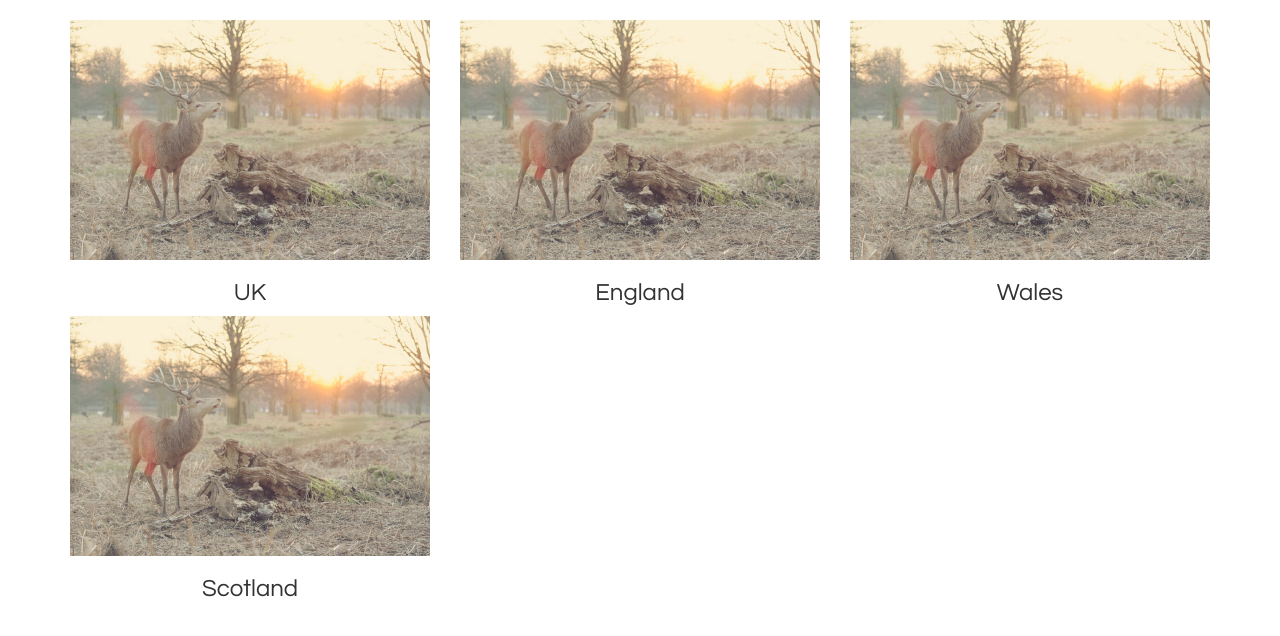
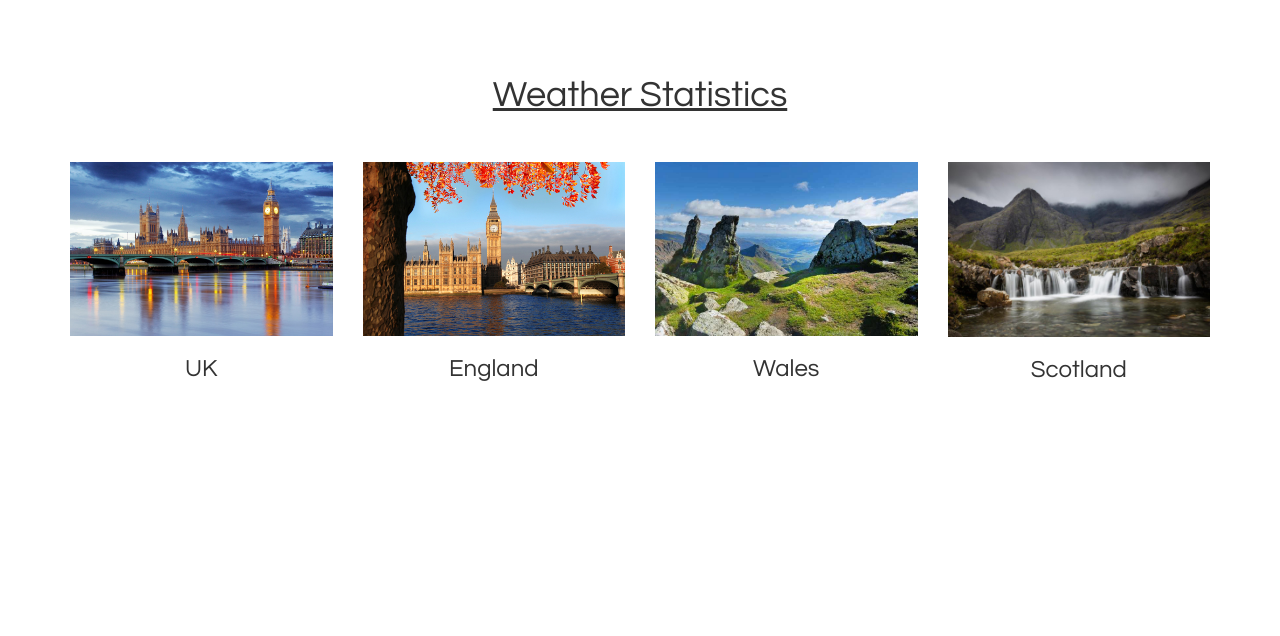
Before and after one commit to Rajatkhandelwal/kisaanhub, a Django app: page / in a window 1280 px wide. Shown: the part 52-688 px from the top of the page. Run offline with Django 3.2, Linux system fonts and the light colour scheme; some libraries are stand-ins or nearby versions.

Commit message:
region images added

```diff
--- a/mysite/mysite/settings.py
+++ b/mysite/mysite/settings.py
@@ -113,6 +113,7 @@ STATICFILES_DIRS = ( os.path.join(BASE_DIR, "static"), )
 DATA_ROOT_URL = 'https://www.metoffice.gov.uk/pub/data/weather/uk/climate/datasets/'
 
 REGION = ['UK', 'England', 'Wales', 'Scotland']
+REGION_IMAGE = [['UK', 'stats/assets/uk.jpg'], ['England', 'stats/assets/england.jpg'], ['Wales', 'stats/assets/wales.jpg'], ['Scotland', 'stats/assets/scotland.jpg']]
 DATA_TYPE = ['Max Temp', 'Min Temp', 'Mean Temp', 'Sunshine', 'Rainfall']
 
 REGION_TYPE = {
--- a/mysite/stats/templates/index.html
+++ b/mysite/stats/templates/index.html
@@ -27,52 +27,31 @@
         </button>
         <a class="navbar-brand page-scroll" href="#first">Weather Stats</a>
       </div>
-      <!--
-            <div class="navbar-collapse collapse" id="bs-navbar">
-                <ul class="nav navbar-nav">
-                    <li>
-                        <a class="page-scroll" href="#one">Intro</a>
-                    </li>
-                    <li>
-                        <a class="page-scroll" href="#two">Highlights</a>
-                    </li>
-                    <li>
-                        <a class="page-scroll" href="#three">Gallery</a>
-                    </li>
-                    <li>
-                        <a class="page-scroll" href="#four">Features</a>
-                    </li>
-                    <li>
-                        <a class="page-scroll" href="#last">Contact</a>
-                    </li>
-                </ul>
-                <ul class="nav navbar-nav navbar-right">
-                    <li>
-                        <a class="page-scroll" data-toggle="modal" title="A free Bootstrap video landing theme" href="#aboutModal">About</a>
-                    </li>
-                </ul>
-            </div>
--->
     </div>
   </nav>
 
   <div class="container">
     <div class="row">
-      {% for r in regions %}
+      <div class="col-md-6 col-md-offset-3">
+        <h1 class="text-center" style="padding: 1em;"><u>Weather Statistics</u></h1>
+      </div>
+    </div>
+    <div class="row" style="display: flex;">
+      {% for r in region_image %}
         <div class="col-md-4">
           <a href="" class="gallery-box">
-            <img src="{% static 'stats/assets/deer.jpg' %}" class="img-responsive" alt="Image 1">
+            <img src="{% static r.1 %}" class="img-responsive" alt="{{r.0}}">
             <div class="gallery-box-caption">
               <div class="gallery-box-content">
                 {% for d in data_type %}
                   <div>
-                    <button class="btn btn-default btn-w" data-region="{{r}}" data-type="{{d}}">{{ d }}</button>
+                    <button class="btn btn-default btn-w" data-region="{{r.0}}" data-type="{{d}}">{{ d }}</button>
                   </div>
                 {% endfor %}
               </div>
             </div>
           </a>
-          <h3 class="text-center">{{ r }}</h3>
+          <h3 class="text-center">{{ r.0 }}</h3>
         </div>
       {% endfor %}
     </div>
--- a/mysite/stats/templates/stats.html
+++ b/mysite/stats/templates/stats.html
@@ -26,7 +26,7 @@
           <span class="icon-bar"></span>
           <span class="icon-bar"></span>
         </button>
-        <a class="navbar-brand page-scroll" href="#first">Weather Stats</a>
+        <a class="navbar-brand page-scroll" href="/">Weather Stats</a>
       </div>
       <div class="navbar-collapse collapse" id="bs-navbar">
         <ul class="nav navbar-nav navbar-right">
--- a/mysite/stats/views.py
+++ b/mysite/stats/views.py
@@ -15,7 +15,7 @@ def index(request):
     try:
         template = loader.get_template("index.html")
         params = {
-          "regions": settings.REGION,
+          "region_image": settings.REGION_IMAGE,
           "data_type": settings.DATA_TYPE
         }
         context = RequestContext(request, params)
```
Also changed, not shown: mysite/static/stats/assets/england.jpg (added), mysite/static/stats/assets/scotland.jpg (added), mysite/static/stats/assets/uk.jpg (added), mysite/static/stats/assets/wales.jpg (added), 3 other files.
